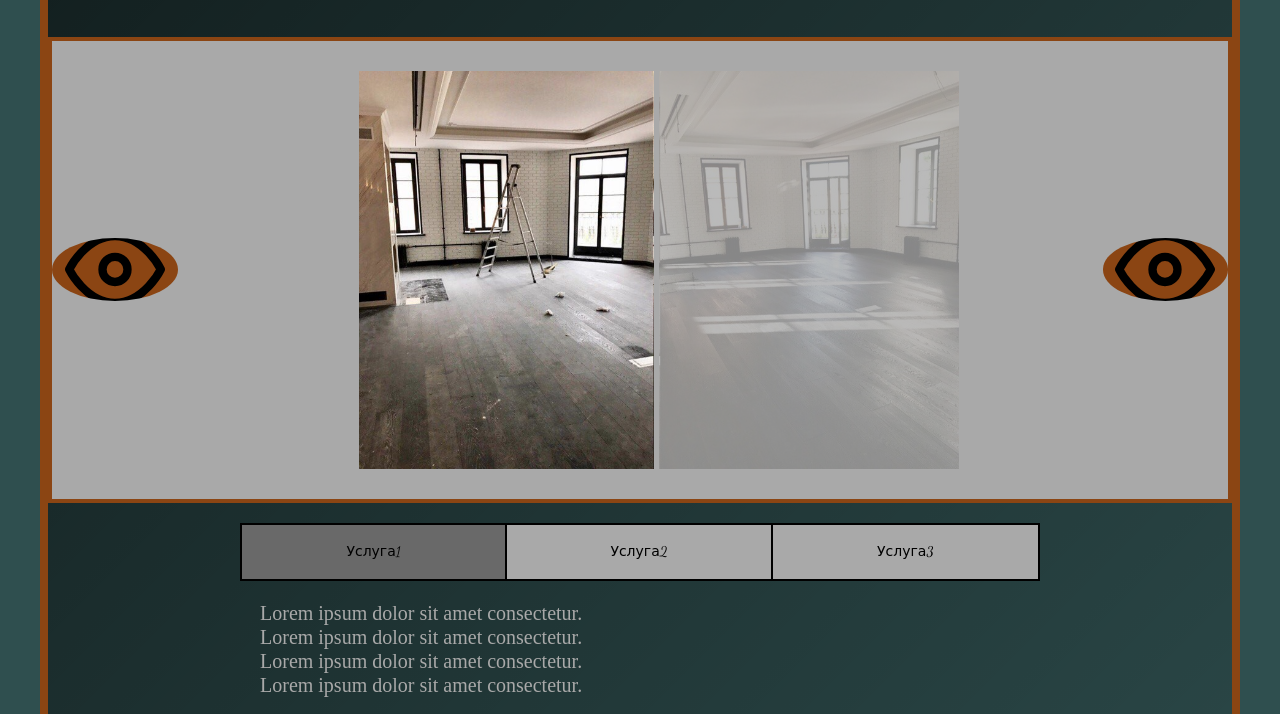
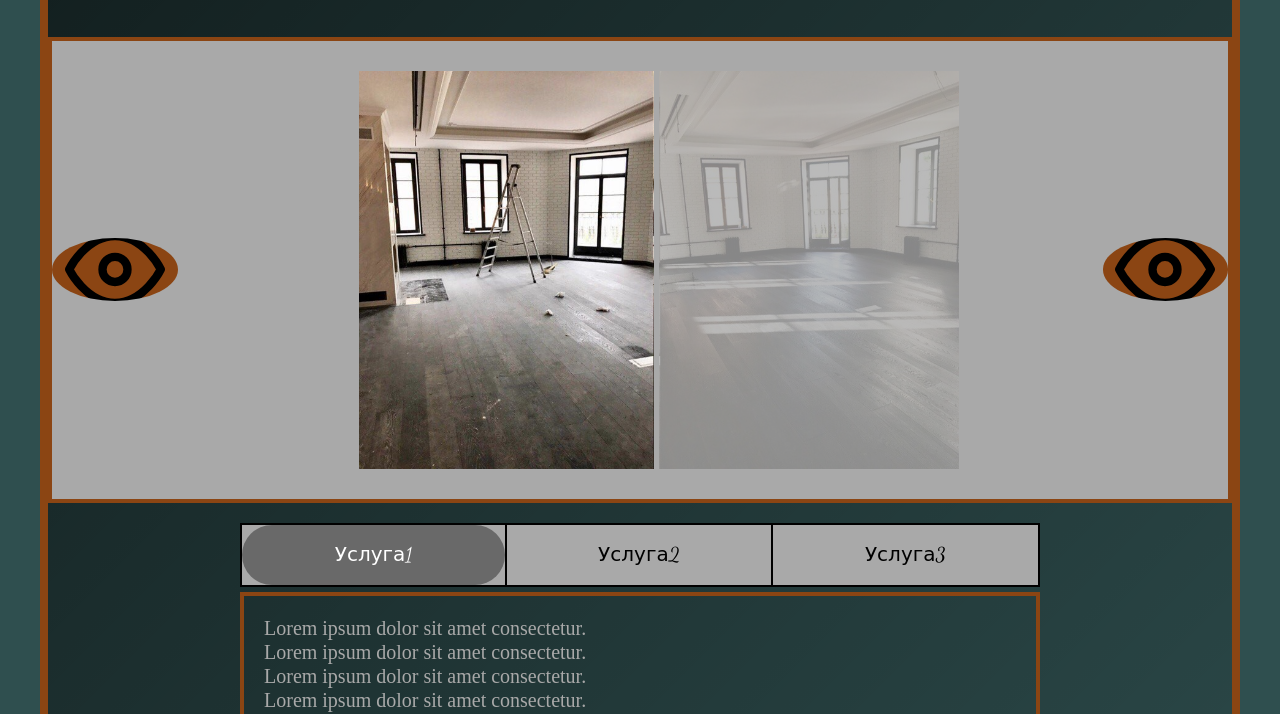
Before and after one commit to DuremarDuremar/haron, a plain HTML site: page index.html in a window 1280 px wide. Shown: the part 250-964 px from the top of the page. Drawn offline with nearby package versions, Linux system fonts and the light colour scheme.

Commit message:
13.04.20(2)

```diff
--- a/index.html
+++ b/index.html
@@ -88,7 +88,7 @@
           </div>
           <div class="main-tab">
             <div class="tab-nav">
-              <div data-nav1 class="tabnav">
+              <div class="tabnav">
                 <a class="nav1" href="#b1">Услуга1</a>
               </div>
               <div class="tabnav">
--- a/js/script.js
+++ b/js/script.js
@@ -49,11 +49,6 @@ tabElement.addEventListener("click", function (event) {
     nav2.classList.remove("activetab");
     nav1.classList.remove("activetab");
   }
-  // if (event.target.classList.contains("tab-nav")) {
-  //   tabElement.classList.toggle("activetab");
-  // } else if (event.target.classList.contains("nav2")) {
-  //   tabElement.classList.toggle("activetab2");
-  // }
 });
 
 window.onload = function () {
--- a/scss/style.scss
+++ b/scss/style.scss
@@ -3,6 +3,10 @@
 
 body {
   background-color: #2f4f4f;
+}
+
+a {
+  color: black;
 }
 
 .content {
@@ -54,14 +58,17 @@ body {
 .tabnav {
   flex: 33%;
   border-right: 2px solid black;
+  position: relative;
   &:last-child {
     border-right: none;
   }
+
   & a {
     padding: 20px 10px;
     display: block;
-    color: black;
     font-family: "Dancing Script", cursive;
+    font-size: 20px;
+    border-radius: 30px;
   }
 }
 
@@ -69,17 +76,17 @@ body {
   color: #a9a9a9;
 }
 .tabblock {
+  margin-top: 5px;
   font-size: 20px;
   line-height: 1.2;
-  padding: 20px 20px 0 20px;
+  padding: 20px;
   display: none;
   &:target {
     display: block;
+    border: 4px solid #8b4513;
   }
 }
 .activetab {
   background-color: #696969;
+  color: #fff;
 }
-.activetab2 {
-  background-color: green;
-}
```
Also changed, not shown: css/style.css.
